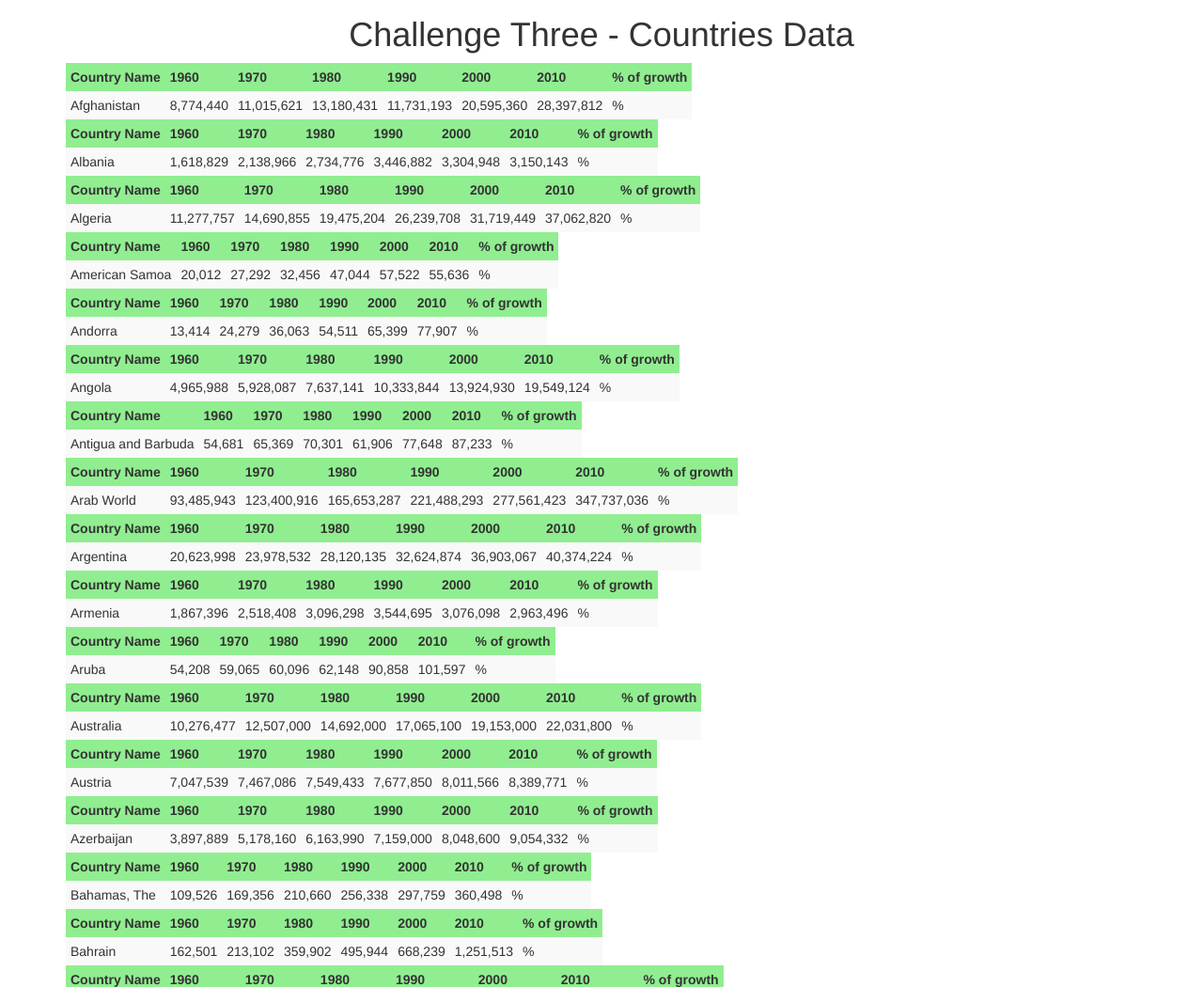
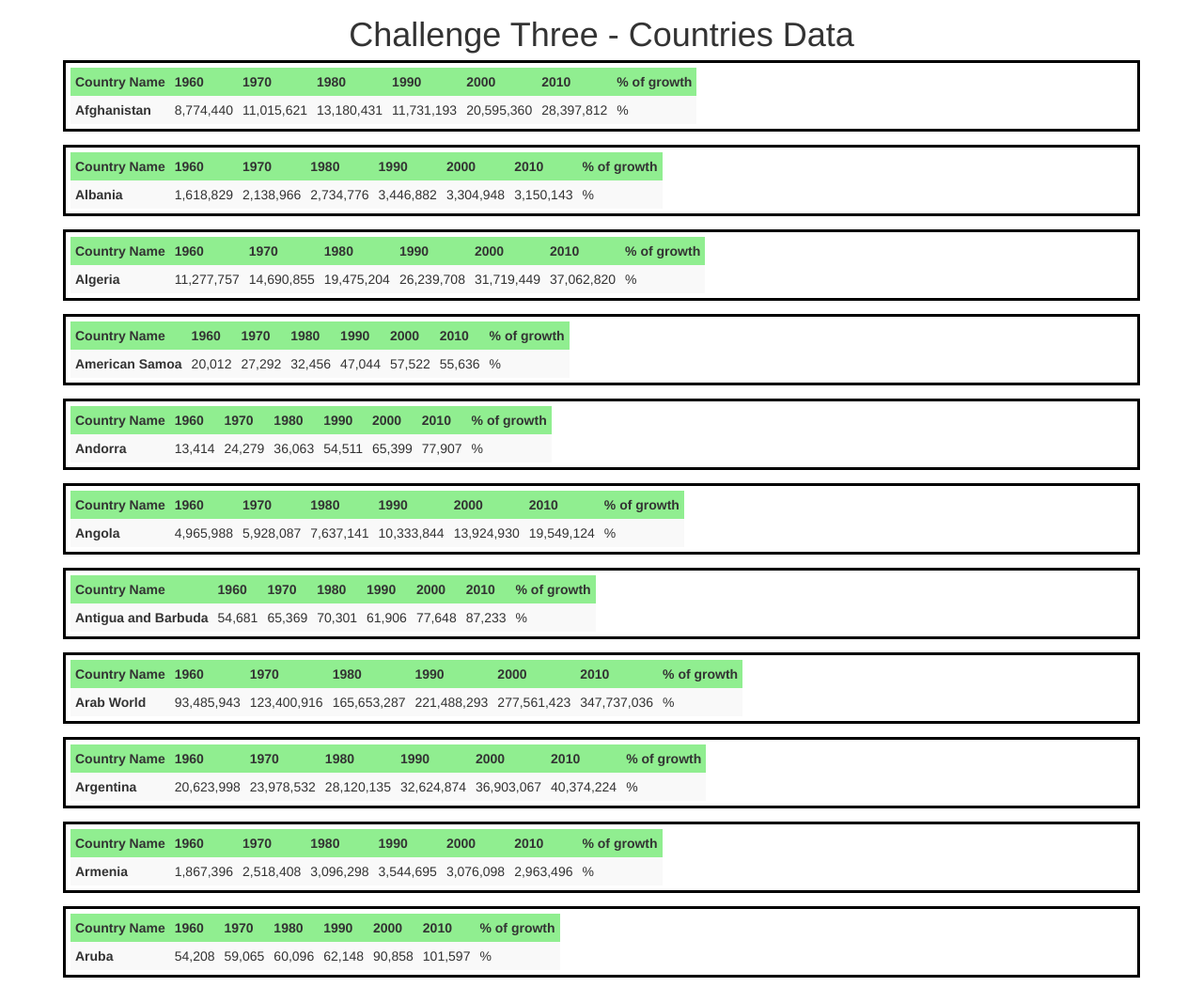
Before and after one commit to Tenkaklet/templateChallenge, a plain HTML site: page index.html in a window 1280 px wide. Shown: the part 6767-7817 px from the top of the page at 94% size. Drawn offline with nearby package versions, Linux system fonts and the light colour scheme.

Commit message:
styled the table

```diff
--- a/index.html
+++ b/index.html
@@ -42,7 +42,7 @@
     </div>
     <div ng-controller="thirdController">
         <h1 class="text-center">Challenge Three - Countries Data</h1>
-        <div ng-repeat="country in countries | orderBy: 'name'">
+        <div ng-repeat="country in countries | orderBy: 'name'" class="table">
             <table class="table-condensed table-striped">
                 <thead>
                     <tr>
@@ -57,7 +57,7 @@
                     </tr>
                 </thead>
                 <tbody>
-                    <td>{{country.name}}</td>
+                    <td><strong>{{country.name}}</strong></td>
                     <td>{{country["1960"] | number}}</td>
                     <td>{{country["1970"] | number}}</td>
                     <td>{{country["1980"] | number}}</td>
--- a/style.css
+++ b/style.css
@@ -17,6 +17,10 @@
 .fizz {
     color: pink;
 }
+.table {
+    outline: 3px solid #000;
+    padding: 5px;
+}
 .table-condensed {
     background-color: lightgreen;
 }
```
